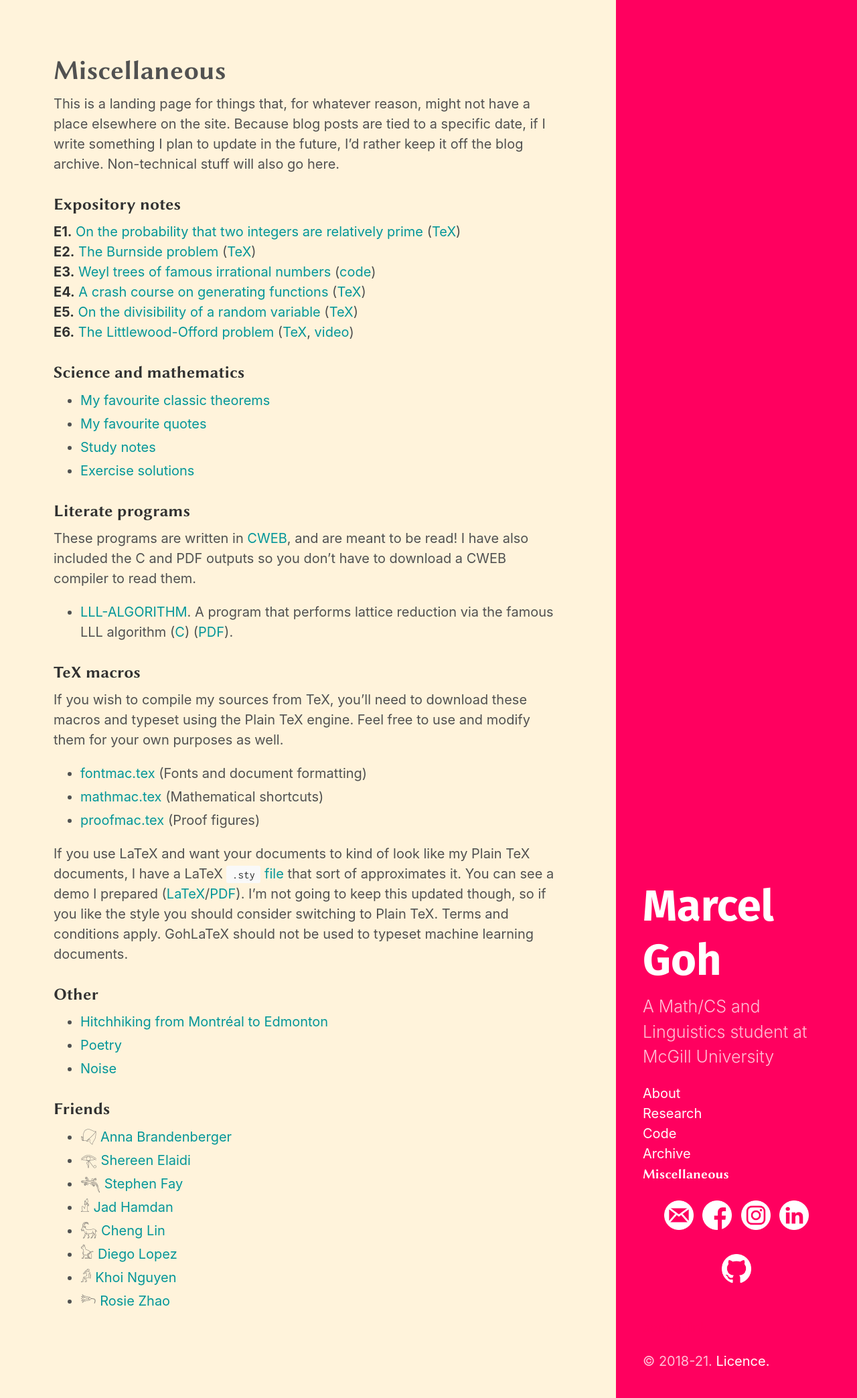
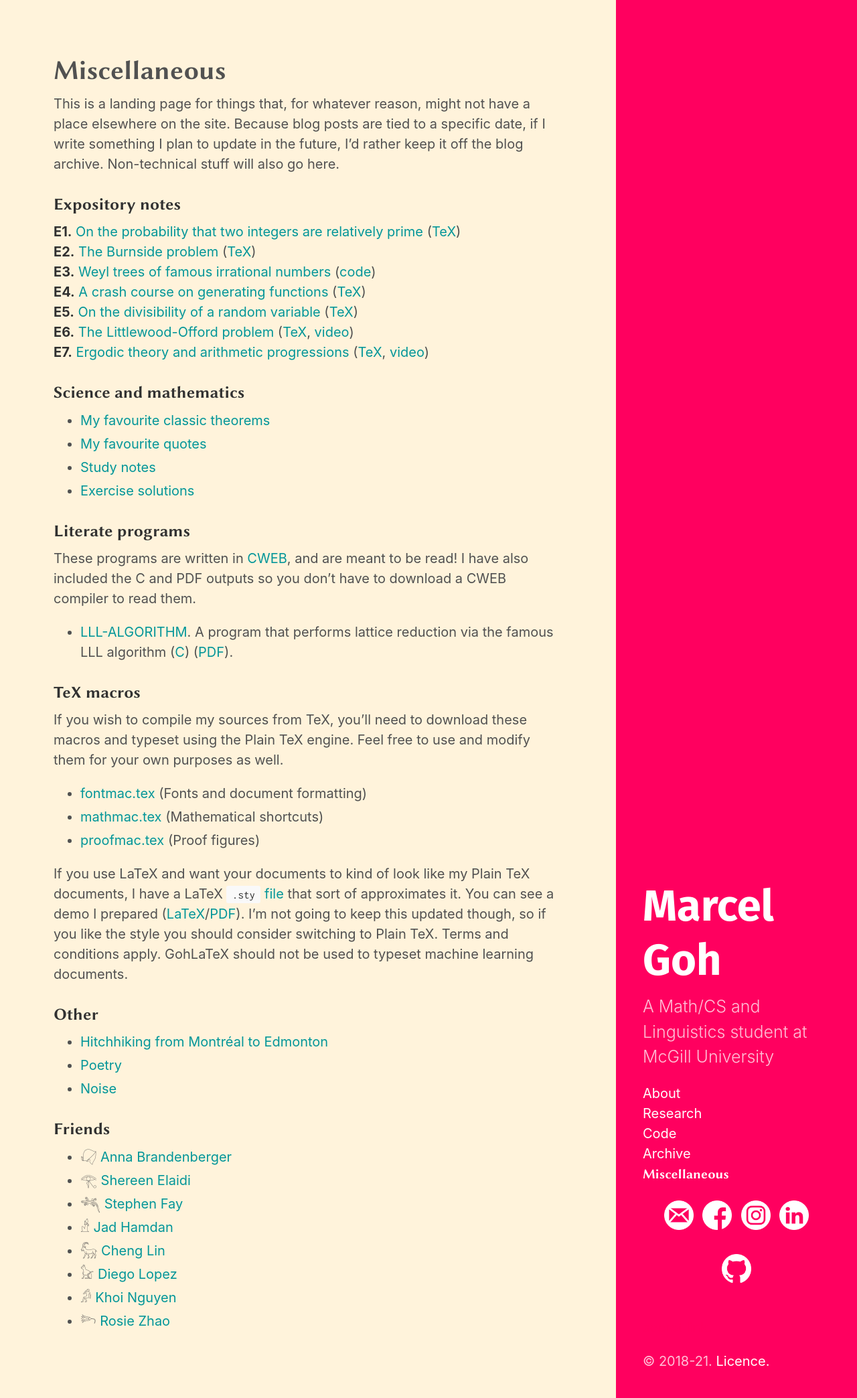
Before and after one commit to marcelgoh/marcelgoh.github.io, a Jekyll site: the page built from misc/index.md, in a window 1280 px wide. Shown: the whole page at 67% size. Built offline with Jekyll 4.4.1, drawn with Linux system fonts in a browser that asks for light colours; some web fonts are replaced.

Commit message:
Furstenberg video

```diff
--- a/misc/index.md
+++ b/misc/index.md
@@ -13,6 +13,8 @@ __E3.__ [Weyl trees of famous irrational numbers]({{ site.baseurl }}/misc/expo/w
 __E4.__ [A crash course on generating functions]({{ site.baseurl }}/misc/expo/genfcts.pdf) ([TeX](https://raw.githubusercontent.com/marcelgoh/marcelgoh.github.io/master/misc/expo/genfcts.tex))
 __E5.__ [On the divisibility of a random variable]({{ site.baseurl }}/misc/proofs/random-divisibility.pdf) ([TeX](https://raw.githubusercontent.com/marcelgoh/marcelgoh.github.io/master/misc/proofs/random-divisibility.tex))
 __E6.__ [The Littlewood-Offord problem]({{ site.baseurl }}/misc/expo/littlewood-offord.pdf) ([TeX](https://raw.githubusercontent.com/marcelgoh/marcelgoh.github.io/master/misc/expo/littlewood-offord.tex), [video](https://youtu.be/ntMfj9G3MQg))
+__E7.__ [Ergodic theory and arithmetic progressions]({{ site.baseurl }}/misc/expo/furstenberg.pdf) ([TeX](https://raw.githubusercontent.com/marcelgoh/marcelgoh.github.io/master/misc/expo/furstenberg.tex), [video](https://youtu.be/Qr59etv0Tsw))
+
 
 ### Science and mathematics
 
```
Also changed, not shown: 3 other files.
